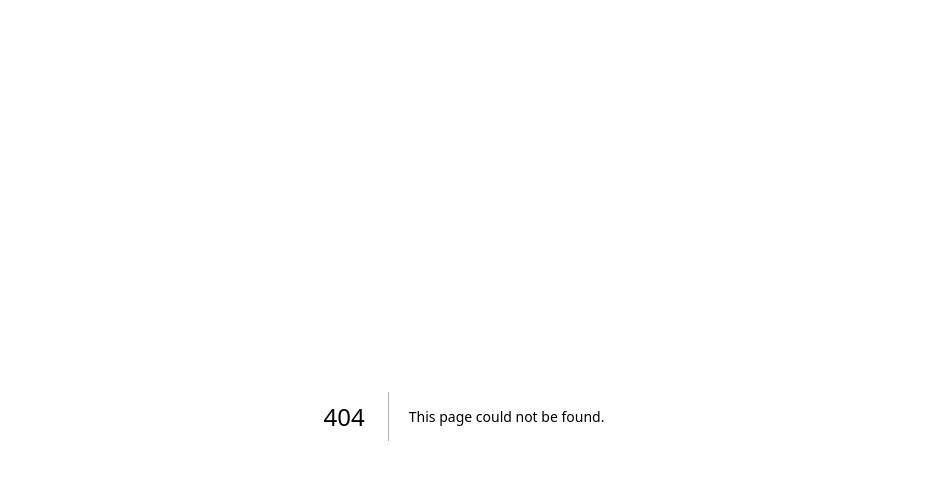
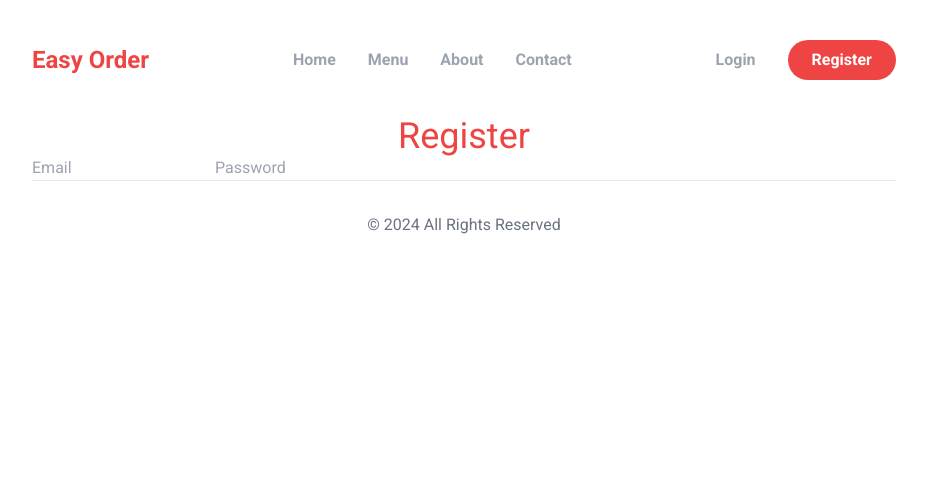
Before and after one commit to zubair7272/scaneasy, a Next.js app: page /pages/register in a window 1280 px wide. Before the commit this address had no page. Shown: the top 480 px of the page, without its empty margins (176-1103 px from the left). Built offline with nearby package versions, Linux system fonts and the light colour scheme.

Commit message:
Added registration page

```diff
--- a/src/app/components/layouts/Header.js
+++ b/src/app/components/layouts/Header.js
@@ -13,8 +13,8 @@ export default function Header() {
           <Link href="">Contact</Link>
         </nav>
         <nav className="flex  items-center gap-8 text-gray-400 font-semibold">
-          <Link href={''}>Login</Link>
-          <Link href="" className="bg-red-500 rounded-full text-white px-6 py-2">Register</Link>
+          <Link href={'/login'}>Login</Link>
+          <Link href={'/register'} className="bg-red-500 rounded-full text-white px-6 py-2">Register</Link>
 
         </nav>
         </header>
--- a/src/app/layout.js
+++ b/src/app/layout.js
@@ -1,6 +1,7 @@
 import { Roboto } from "next/font/google";
 import "./globals.css";
-
+import Header from "./components/layouts/Header";
+import Footer from "./components/layouts/Footer";
 const roboto = Roboto({ subsets: ["latin"], weight: ['400','500','700'] });
 
 export const metadata = {
@@ -13,7 +14,9 @@ export default function RootLayout({ children }) {
     <html lang="en">
       <body className={roboto.className}>
         <main className="max-w-4xl mx-auto  p-4">
+        <Header />
         {children}
+        <Footer/>
         </main>
         </body>
     </html>
--- a/src/app/page.js
+++ b/src/app/page.js
@@ -5,7 +5,7 @@ import Hero from "./components/layouts/Hero";
 export default function Home() {
   return (
     <>
-      <Header />
+      {/* <Header /> */}
       <Hero />
       {/* <Items /> */}
       {/* <Menu /> */}
--- a/src/app/Rests/page.js
+++ b/src/app/pages/Rests/page.js
@@ -1,15 +1,15 @@
-import Footer from "../components/layouts/Footer";
-import Header  from "../components/layouts/Header";
-import Menu from "../components/menu/Menu";
+import Footer from "../../components/layouts/Footer";
+import Header  from "../../components/layouts/Header";
+import Menu from "../../components/menu/Menu";
 // import Footer from "../components/layouts/Footer";
 // import Items from "../components/layouts/Items";
 export default function rests(){
     return(
         <>
             <h1>This is Restaurants Home Page</h1>
-            <Header />
+            {/* <Header /> */}
             <Menu />
-            <Footer />
+            {/* <Footer /> */}
         </>
     );
 }
--- /dev/null
+++ b/src/app/pages/register/page.js
@@ -0,0 +1,12 @@
+export default function Register(){
+    return(
+        <section className="mt-9">
+
+            <h1 className="text-center text-red-500 text-4xl">Register</h1>
+            <form action="">
+                <input type="email" placeholder="Email" />
+                <input type="password" placeholder="Password" />
+            </form>
+        </section>
+    );
+}
```
